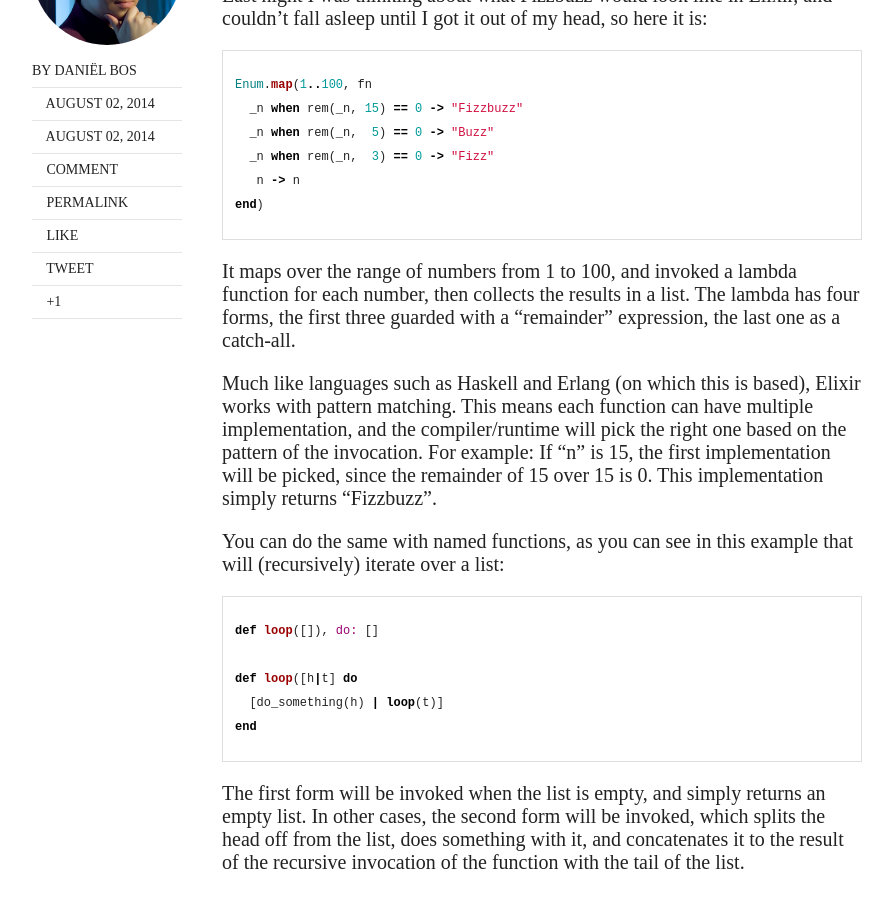
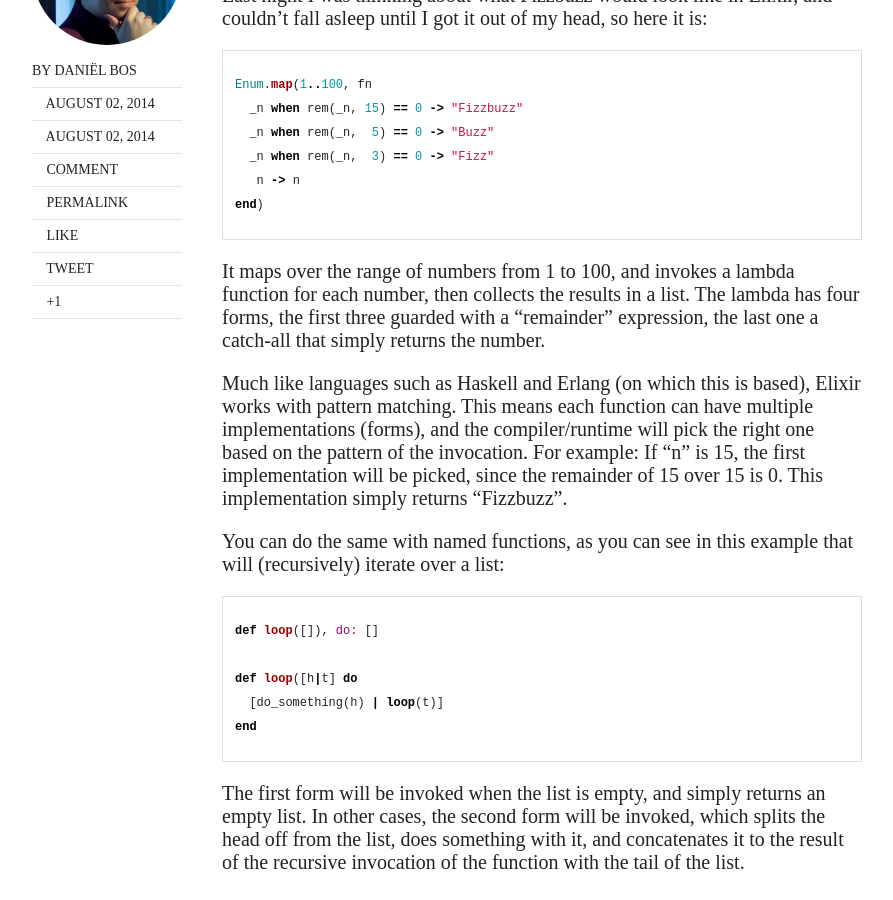
Before and after one commit to corani/corani.github.io, a Jekyll site: the page built from _posts/2014-08-02-fizzbuzz-elixir.md, in a window 1280 px wide and 900 px high, scrolled down 996 px. Shown: the whole window, without its empty margins (128-1021 px from the left). Built offline with Jekyll 4.4.1, drawn with Linux system fonts in a browser that asks for light colours; nearby versions of some CDN libraries; comment, search, counter and statistics services are not loaded.

Commit message:
Fix typos

```diff
--- a/_posts/2014-08-02-fizzbuzz-elixir.md
+++ b/_posts/2014-08-02-fizzbuzz-elixir.md
@@ -25,12 +25,12 @@ Enum.map(1..100, fn
 end)
 {% endhighlight %}
 
-It maps over the range of numbers from 1 to 100, and invoked a lambda function for each number, then collects the results in a list. The lambda has
-four forms, the first three guarded with a "remainder" expression, the last one as a catch-all.
+It maps over the range of numbers from 1 to 100, and invokes a lambda function for each number, then collects the results in a list. The lambda has
+four forms, the first three guarded with a "remainder" expression, the last one a catch-all that simply returns the number.
 
 Much like languages such as Haskell and Erlang (on which this is based), Elixir works with pattern matching. This means each function can have
-multiple implementation, and the compiler/runtime will pick the right one based on the pattern of the invocation. For example: If "n" is 15, the first
-implementation will be picked, since the remainder of 15 over 15 is 0. This implementation simply returns "Fizzbuzz".
+multiple implementations (forms), and the compiler/runtime will pick the right one based on the pattern of the invocation. For example: If "n" is
+15, the first implementation will be picked, since the remainder of 15 over 15 is 0. This implementation simply returns "Fizzbuzz".
 
 You can do the same with named functions, as you can see in this example that will (recursively) iterate over a list:
 
```
